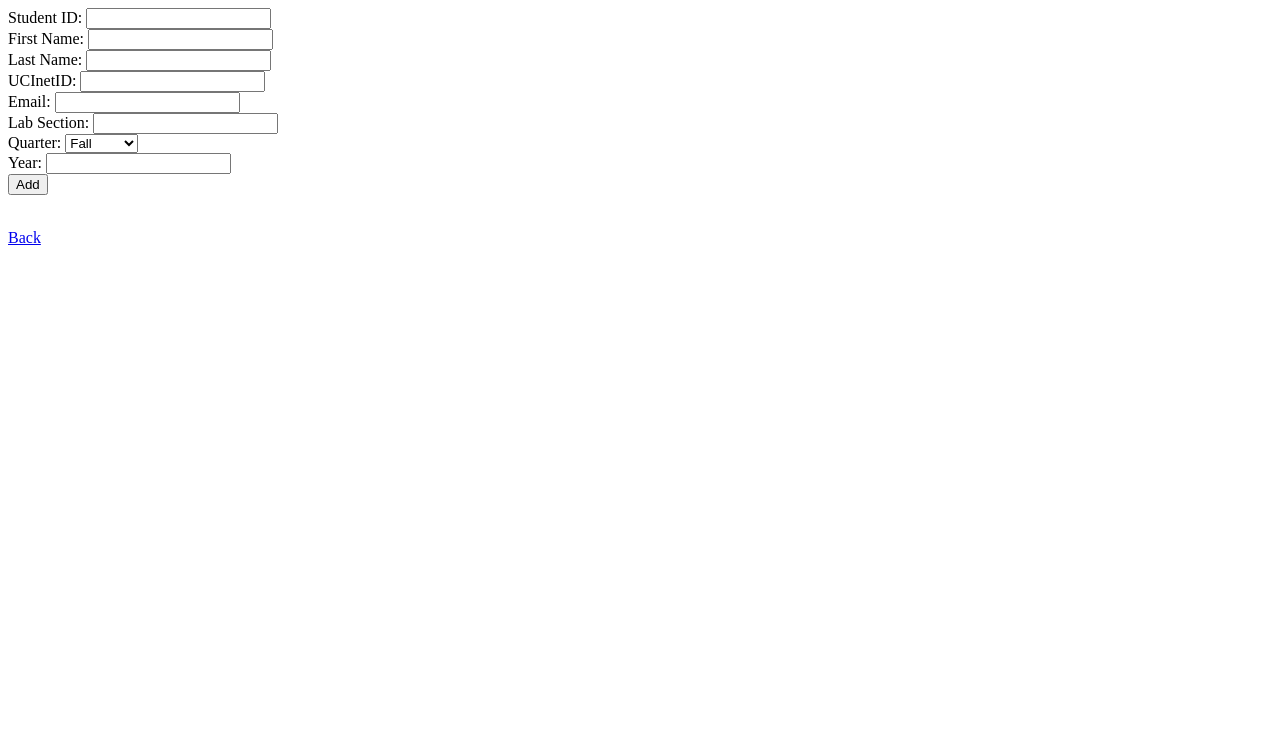
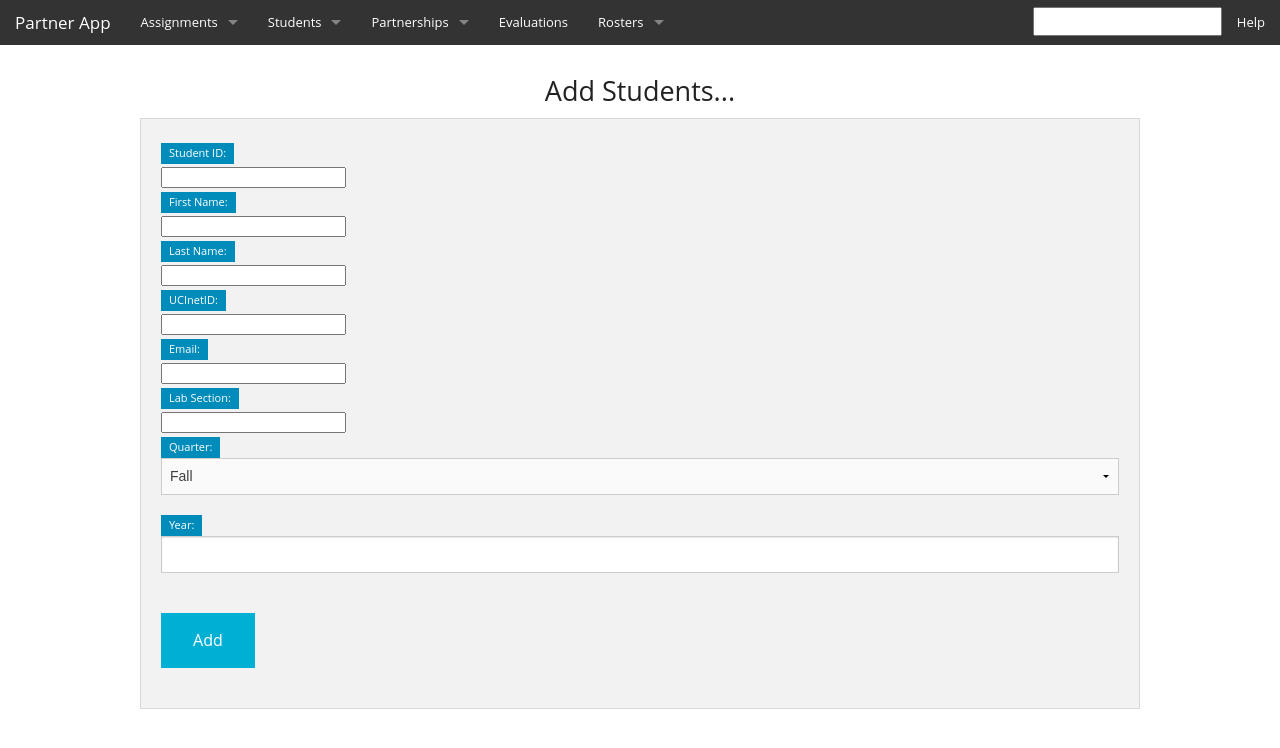
Before and after one commit to austinsherron/partner_app, a Python web app: template templates/admin_add_student.html in a window 1280 px wide. Shown: the top 748 px of the page. Run offline with Jinja, Linux system fonts and the light colour scheme; the template is opened without the code that fills it, so the values that code supplies are empty.

Commit message:
clean up AddStudent handler; partial styling of add student page; fix help link bug

```diff
--- a/templates/admin_add_student.html
+++ b/templates/admin_add_student.html
@@ -1,23 +1,43 @@
-<!DOCTYPE hmtl>
-<html>
-  <body>
+{% extends 'templates/admin_common.html' %}
+{% block content %}
+
+<div class="row">
+
 	{% if message %}
-	  <h3>{{ message }}</h3>
+		<div class="small-12 columns">
+		  	<h3 class="text-center">{{ message }}</h3>
+		</div>
 	{% endif %}
+
+	<br>
+
+	<div class="small-12-columns">
+		<h3 class="text-center">Add Students...</h3>
+	</div>
+
+	<div class="small-12 columns panel">
+
 		<form action="/admin/student/add" method="post" enctype="multipart/form-data">
-	  <label>Student ID:</label>
+			<span class="label">Student ID:</span>
+			<br>
 			<input name="studentid"><br>
-	  <label>First Name:</label>
+			<span class="label">First Name:</span>
+			<br>
 			<input name="first_name"><br>
-	  <label>Last Name:</label>
+			<span class="label">Last Name:</span>
+			<br>
 			<input name="last_name"><br>
-	  <label>UCInetID:</label>
+			<span class="label">UCInetID:</span>
+			<br>
 			<input name="ucinetid"><br>
-	  <label>Email:</label>
+			<span class="label">Email:</span>
+			<br>
 			<input name="email"><br>
-	  <label>Lab Section:</label>
+			<span class="label">Lab Section:</span>
+			<br>
 			<input name="lab"><br>
-	  <label>Quarter:</label>
+			<span class="label">Quarter:</span>
+			<br>
 			<select name="quarter">
 				<option value="1">Fall</option>
 				<option value="2">Winter</option>
@@ -25,12 +45,13 @@
 				<option value="4">Summer</option>
 			</select>
 			<br>
-	  <label>Year:</label>
+			<span class="label">Year:</span>
 			<input type="number" name="year" value="{{ year }}">
 			<br>
-	  <input type="submit" value="Add">
+			<input class="button" type="submit" value="Add">
 		</form>
-	<br>
-	<a href="/admin">Back</a>
-  </body>
-</html>
+
+	</div>
+</div>
+
+{% endblock %}
--- a/templates/admin_common.html
+++ b/templates/admin_common.html
@@ -62,7 +62,7 @@
 				<form method="GET" action=".">
 					<ul class="right">
 						<li><input name="year"/></li>
-						<li><a href="partner/instructions">Help</a></li>
+						<li><a href="/partner/instructions">Help</a></li>
 						{% if sign_out %}
 							<li class="active">
 								<a href="{{ sign_out }}">Logout</a>
--- a/templates/common.html
+++ b/templates/common.html
@@ -43,7 +43,7 @@
 				{% endif %}
 				<ul class="right">
 					<li>
-						<a href="partner/instructions">Help</a>
+						<a href="/partner/instructions">Help</a>
 					</li>
 					{% if sign_out %}
 						<li class="active">
```
Also changed, not shown: admin.py (+11 -4 lines), 1 other file. Lines whose indentation alone changed are shown as unchanged.
